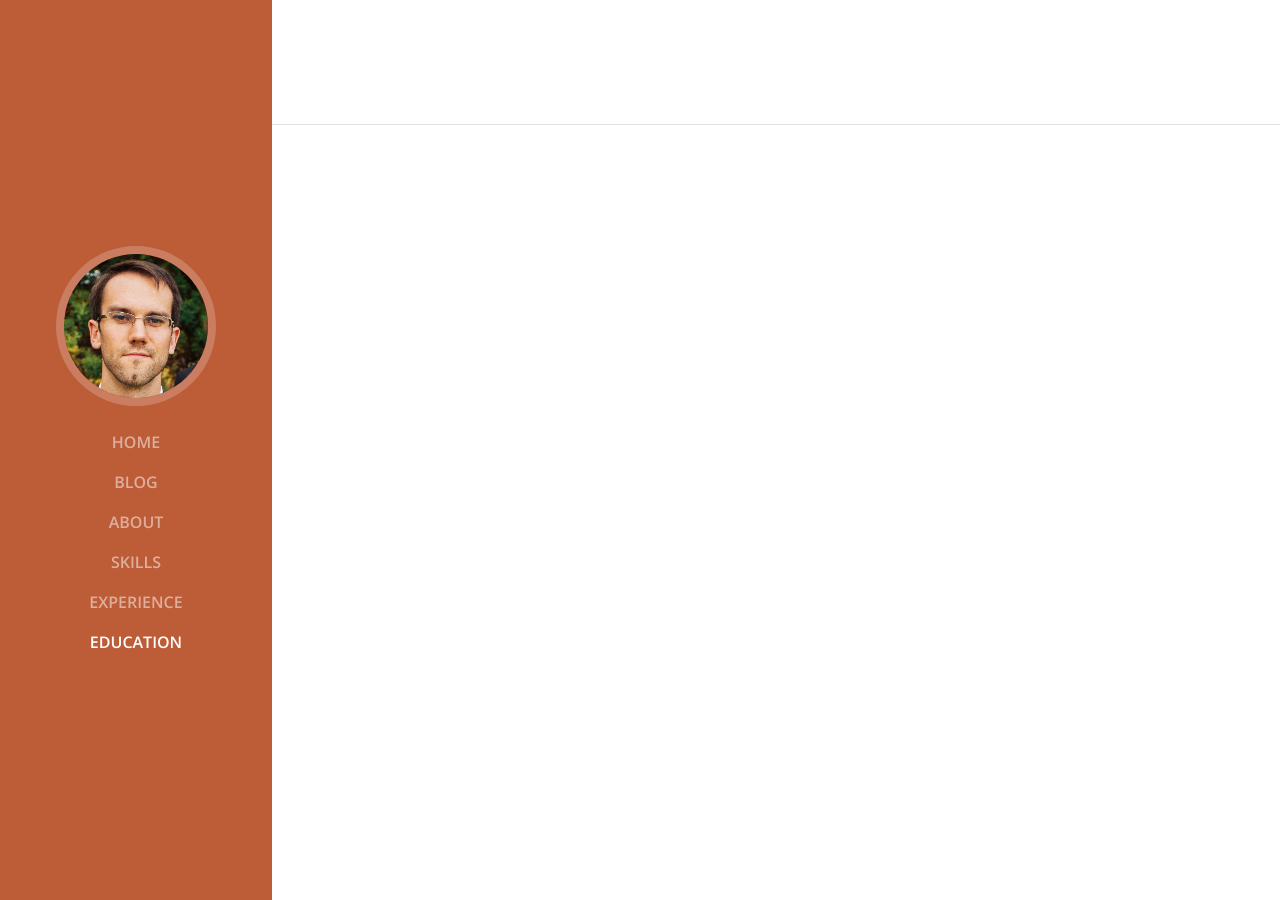
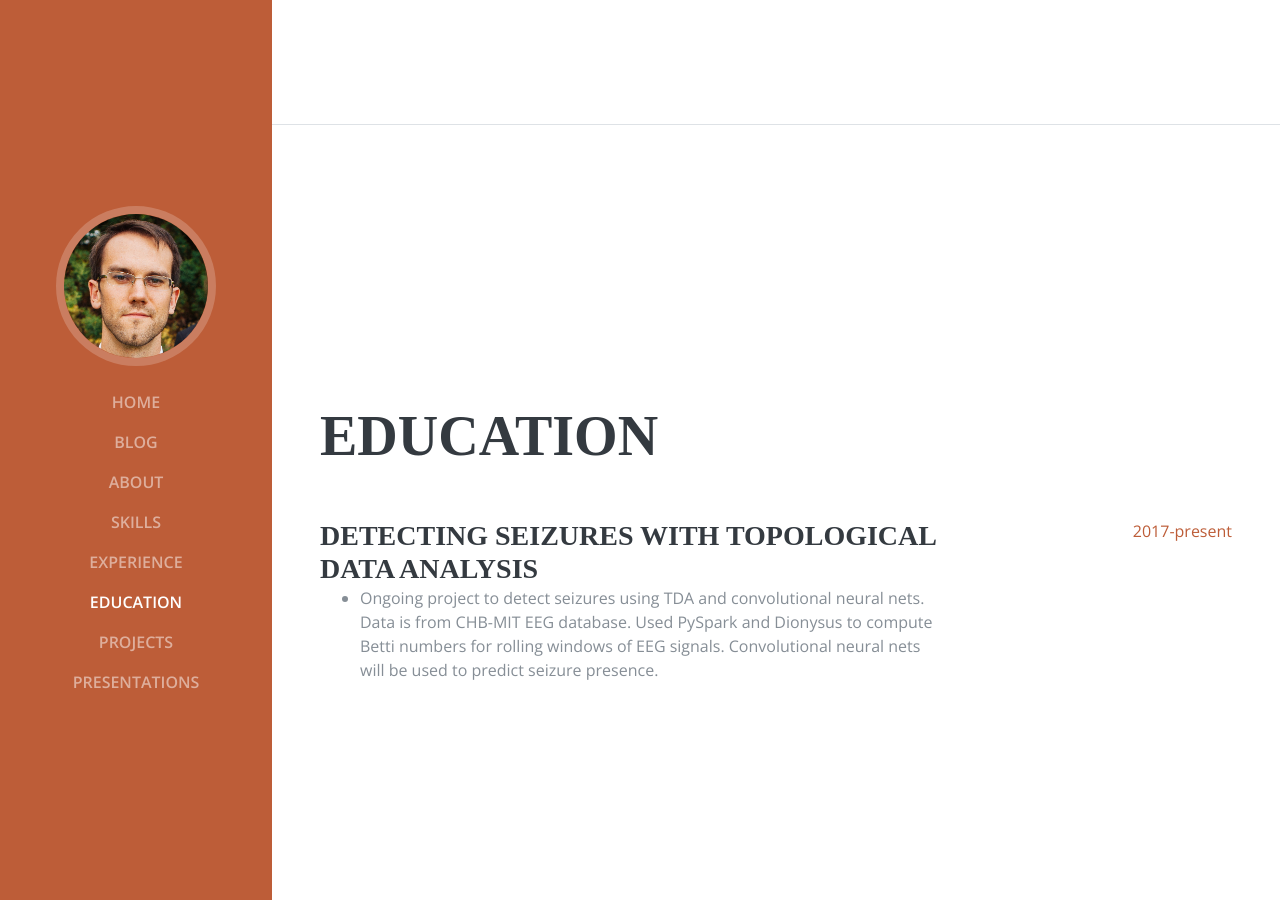
Before and after one commit to eric-bunch/eric-bunch.github.io, a Jekyll site: the page built from resume/index.html, in a window 1280 px wide and 900 px high, scrolled down 3559 px. Built offline with Jekyll 4.4.1, drawn with Linux system fonts in a browser that asks for light colours; some web fonts are replaced.

Commit message:
Update resume.html

```diff
--- a/_layouts/resume.html
+++ b/_layouts/resume.html
@@ -56,6 +56,12 @@
           </li>
           <li class="nav-item">
             <a class="nav-link js-scroll-trigger" href="#education">Education</a>
+          </li>
+          <li class="nav-item">
+            <a class="nav-link js-scroll-trigger" href="#projects">Projects</a>
+          </li>
+          <li class="nav-item">
+            <a class="nav-link js-scroll-trigger" href="#presentations">Presentations</a>
           </li>
 
 <!--           <li class="nav-item">
@@ -340,6 +346,27 @@
         </div>
       </section>
 
+        <section class="resume-section p-3 p-lg-5 d-flex flex-column" id="projects">
+          <div class="my-auto">
+            <h2 class="mb-5">Education</h2>
+            <div class="resume-item d-flex flex-column flex-md-row mb-5">
+            <div class="resume-content mr-auto">
+              <h3 class="mb-0">Detecting seizures with Topological Data Analysis</h3>
+<!--               <div class="subheading mb-3">Ph.D.</div> -->
+<!--               <div>Mathematics - Algebraic Geometry</div> -->
+              <ul>
+                <li>
+                  Ongoing project to detect seizures using TDA and convolutional neural nets. Data is from CHB-MIT EEG database. Used PySpark and Dionysus to compute Betti numbers for rolling windows of EEG signals. Convolutional neural nets will be used to predict seizure presence.
+                </li>
+              </ul>
+            </div>
+            <div class="resume-date text-md-right">
+              <span class="text-primary">2017-present</span>
+            </div>
+          </div>
+
+          </div>
+        </section>
 
 
 <!--       <section class="resume-section p-3 p-lg-5 d-flex flex-column" id="interests">
```
